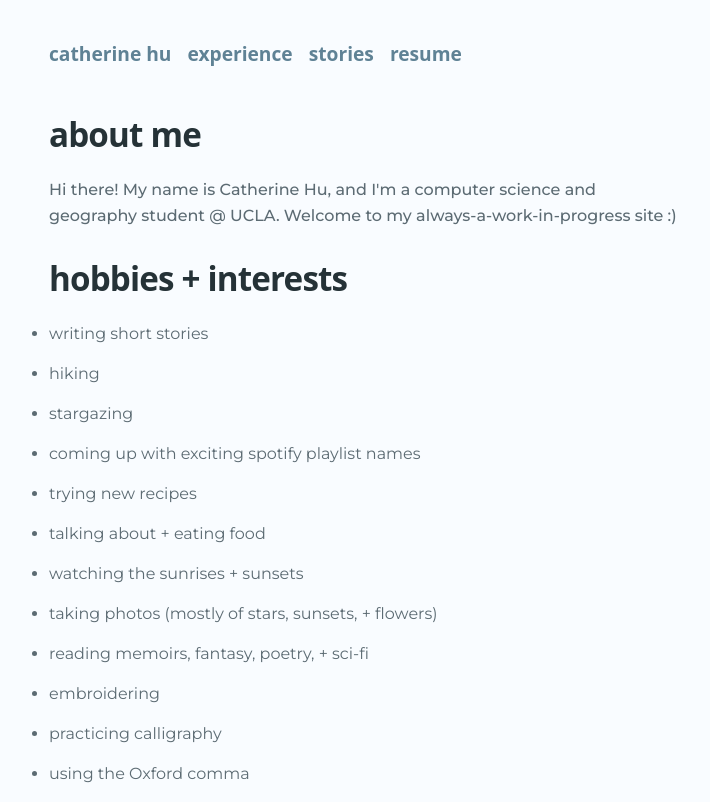
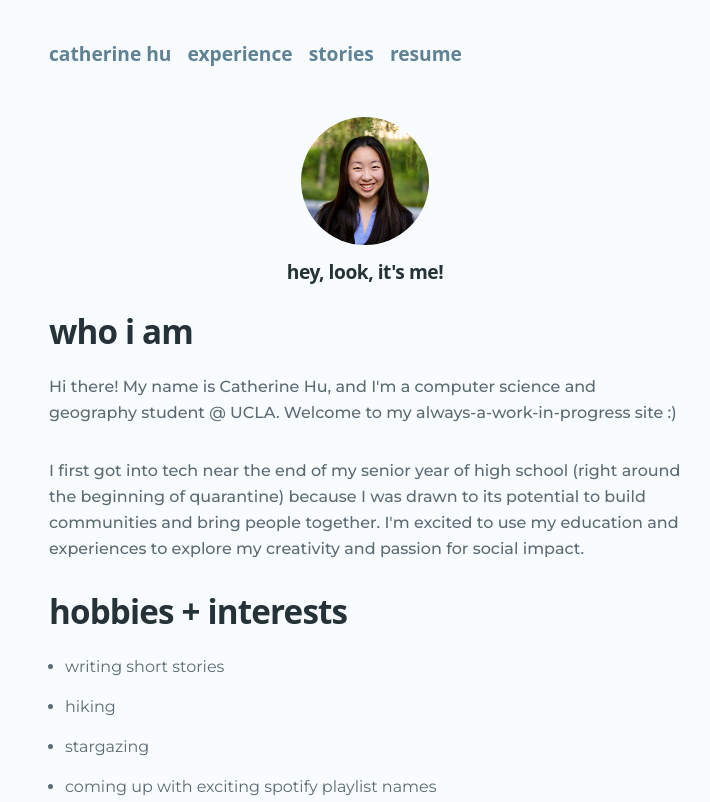
Before and after one commit to catherinehhu/blog_site, a Gatsby site: page / in a window 1280 px wide. Shown: the top 802 px of the page, without its empty margins (275-985 px from the left). Built offline with nearby package versions, Linux system fonts and the light colour scheme; Gatsby itself is replaced by a stand-in of ours.

Commit message:
added images

```diff
--- a/src/pages/index.js
+++ b/src/pages/index.js
@@ -10,10 +10,14 @@
   return (
     <Layout location={location} title={siteTitle}>
       <Seo title="about" />
-      <h2>about me</h2>
+      <img src = "profile.jpeg" className = "profile"></img>
+      <h5 style = {{textAlign: 'center', marginTop: `1rem`}}>hey, look, it's me!</h5>
+      <h2>who i am</h2>
         <p>Hi there! My name is Catherine Hu, and I'm a computer science and geography student @ UCLA. Welcome to my always-a-work-in-progress site :)</p>
+        <p>I first got into tech near the end of my senior year of high school (right around the beginning of quarantine) because I was drawn to its
+          potential to build communities and bring people together. I'm excited to use my education and experiences to explore my creativity and passion for social impact.</p>
         <ul><h2>hobbies + interests</h2>
-        <li>writing short stories</li>
+          <li>writing short stories</li>
           <li>hiking</li>
           <li>stargazing</li>
           <li>coming up with exciting spotify playlist names</li>
--- a/src/style.css
+++ b/src/style.css
@@ -192,6 +192,8 @@
 ol li {
   padding-left: var(--spacing-0);
   margin-bottom: calc(var(--spacing-8) / 2);
+  margin-left:var(--spacing-4);
+  margin-right:var(--spacing-4);
 }
 
 li > p {
@@ -326,10 +328,6 @@
   margin-right: auto;
   width: 50%;
 }
-.card li{
-margin-left:var(--spacing-4);
-margin-right:var(--spacing-4);
-}
 
 .bio {
   display: flex;
@@ -346,6 +344,15 @@
   margin-bottom: var(--spacing-0);
   min-width: 50px;
   border-radius: 100%;
+}
+
+.profile{
+  border-radius: 50%;
+  display: block;
+  margin-left: auto;
+  margin-right: auto;
+  width: 50%;
+  max-width: var(--spacing-32);
 }
 
 .blog-post header h1 {
```
Also changed, not shown: src/images/profile-pic.png (deleted), static/profile.jpeg (added).
